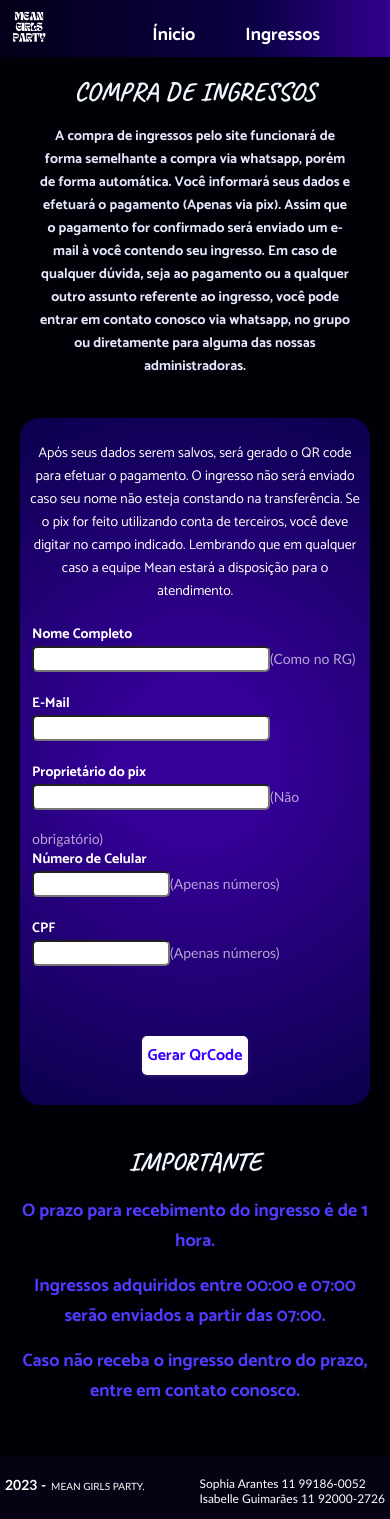
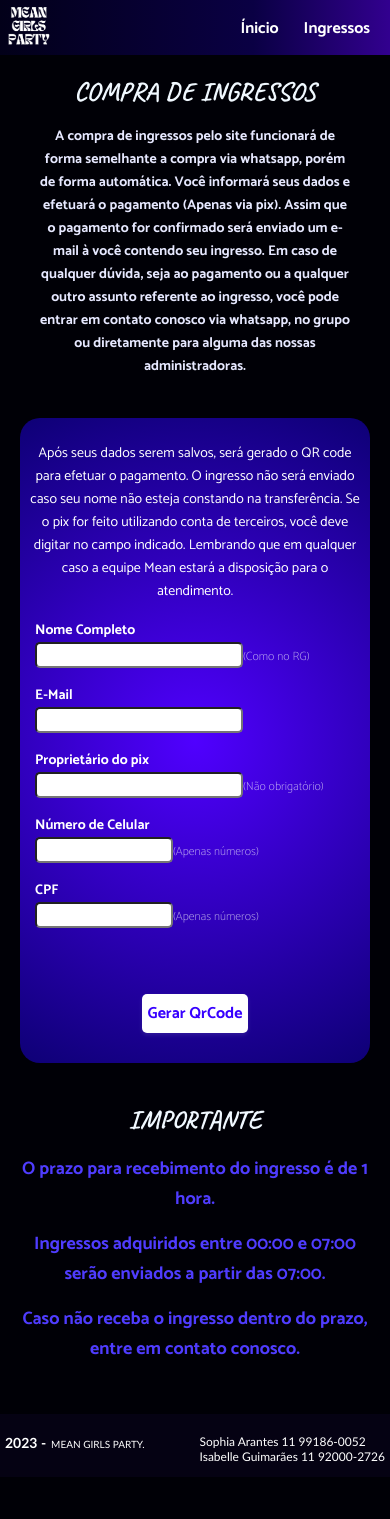
Before and after one commit to brunoguima7/mean-site, a React (Vite) app: page /tickets in a window 390 px wide. After the commit the page ends 1477 px from the top, so only its background shows below. Built offline with nearby package versions, Linux system fonts and the light colour scheme; a web font is replaced by a local one.

Commit message:
correções

```diff
--- a/src/styles/form.css
+++ b/src/styles/form.css
@@ -9,7 +9,7 @@
 .obs {
     color: rgba(255, 255, 255, 0.650);
     font-weight: 100;
-    font-family: calibri;
+    font-family: "Catamaran", "Calibri";
 }
 
 .pay-text {
@@ -39,8 +39,8 @@
 }
 
 #form-container {
-    background: rgb(53,0,152);
-    background: radial-gradient(circle, rgba(53,0,152,1) 20%, rgba(12,0,78,1) 98%);
+    background: rgb(89, 0, 255);
+    background: radial-gradient(circle, rgb(80, 0, 255) 0%, rgb(15, 0, 120) 98%);
     border-radius: 20px;
     padding-top: 30px;
     padding-bottom: 50px;
@@ -150,75 +150,8 @@
     #div-container {
         margin-bottom: 40px;
     }
-}
-
-@media (max-width: 450px) {
-    #phone {
-        width: 130px;
-    }
-
-    #cpf {
-        width: 130px;
-    }
-
-    .pay-text {
-        margin-left: 10px;
-        margin-right: 10px;
-        font-size: 14px;
-    }
-
-    #error-message {
-        font-size: 14px;
-    }
-
-    #span-div {
-        margin-bottom: 30px;
-    }
-
-    #form-container {
-        margin-left: 20px;
-        margin-right: 20px;
-        padding-top: 10px;
-        padding-bottom: 20px;
-    }
-
-    #inputs-div {
-        display: block;
-        margin-bottom: 30px;
-    }
-
-    #column1 {
-        margin-left: 12px;
-    }
-
-    #column2 {
-        margin-left: 12px;
-    }
-
-    .qr-elements {
-        margin-top: 30px;
-    }
-
-    #description {
-        margin-bottom: 40px;
-    }
-
-    #submit-button {
-        margin-bottom: 10px;
-    }
-
-    #first-title {
-        margin-top: 75px;
-    }
-
-    #div-container {
-        margin-bottom: 40px;
-    }
 
     .obs {
-        color: rgba(255, 255, 255, 0.650);
-        font-weight: 100;
-        font-family: calibri;
-        font-size: 14px;
+        font-size: 12px;
     }
 }
--- a/src/styles/global.css
+++ b/src/styles/global.css
@@ -114,7 +114,7 @@ button {
     }
 
     .space {
-        margin-bottom: 20px;
+        margin-bottom: 16px;
     }
 
     body {
@@ -122,7 +122,7 @@ button {
     }
 
     li {
-        margin-left: 25%;
+        margin-left: 20%;
     }
 
     label {
@@ -130,7 +130,7 @@ button {
     }
 
     input {
-        width: 230px;
+        width: 200px;
         height: 20px;
         font-size: 14px;
     }
@@ -139,51 +139,3 @@ button {
         font-size: 16px;
     }
 }
-
-@media (max-width: 375px) {
-
-
-    .text {
-        margin-right: 40px;
-        margin-left: 40px;
-        font-size: 14px;
-    }
-
-    .title {
-        font-size: 26px;
-    }
-
-    .gran-title {
-        font-size: 24px;
-    }
-
-    .sub {
-        font-size: 18px;
-    }
-
-    .space {
-        margin-bottom: 16px;
-    }
-
-    body {
-        margin: 0;
-    }
-
-    li {
-        margin-left: 25%;
-    }
-
-    label {
-        font-size: 14px;
-    }
-
-    input {
-        width: 210px;
-        height: 20px;
-        font-size: 14px;
-    }
-
-    button {
-        font-size: 16px;
-    }
-}
--- a/src/styles/header.css
+++ b/src/styles/header.css
@@ -44,20 +44,26 @@
 @media (max-width: 450px) {
     #link1 {
         font-size: 18px;
-        margin-top: 20px;
-        margin-right: 50px;
+        margin-top: 15px;
+        margin-bottom: 5px;
+        margin-right: 25px;
+        font-size: 16px;
     }
 
     #link2 {
         font-size: 18px;
         font-weight: bold;
-        margin-top: 20px;
-        margin-right: 70px;
+        margin-top: 15px;
+        margin-bottom: 5px;
+        margin-right: 20px;
+        font-size: 16px;
     }
 
     #logo {
-        max-width: 40px;
-        max-height: 40px;
-        margin-left: 10px;
+        max-width: 50px;
+        max-height: 50px;
+        margin-left: 5px;
+        margin-top: 5px;
+        margin-bottom: 5px;
     }
 }
--- a/src/styles/main-content.css
+++ b/src/styles/main-content.css
@@ -11,11 +11,11 @@
 }
 
 #div-listas {
-    background: rgb(49,0,110);
-    background: radial-gradient(circle, rgb(34, 0, 112) 1%, rgba(1,0,4,1) 100%);
+    background: rgb(72,0,240);
+    background: radial-gradient(circle, rgba(72,0,240,1) 0%, rgb(14, 0, 48) 100%);
     padding-top: 30px;
     padding-bottom: 30px;
-    border-radius: 40px;
+    border-radius: 20px;
     margin-top: 40px;
     margin-bottom: 120px;
     margin-left: 35%;
@@ -39,11 +39,11 @@
 @media (max-width: 450px) {
     .sub-listas {
         font-size: 20px;
-        margin-left: 30%;
+        margin-left: 25%;
     }
 
     #bebidas {
-        margin-left: 30%;
+        margin-left: 20%;
     }
 
     #div-listas {
```
